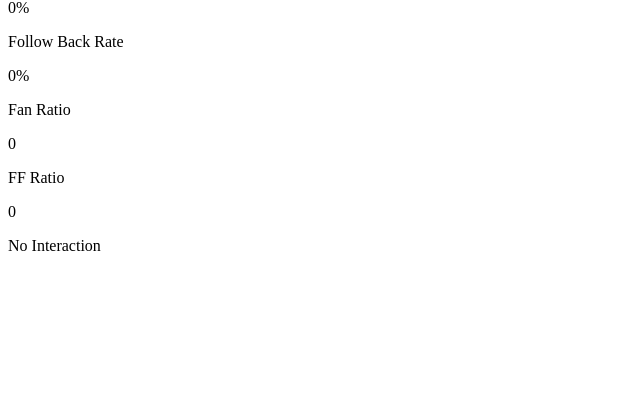
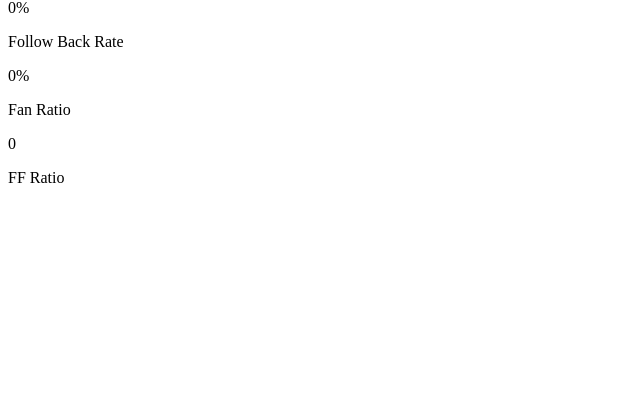
Before and after one commit to KAFKA2306/x, a FastAPI app: page /graph in a window 1280 px wide. Shown: the part 175-571 px from the top of the page, without its empty margins (0-640 px from the left). Run offline with FastAPI, Linux system fonts and the light colour scheme; parts of the project's set-up code (start-up, migrations or seed data) failed here and were passed over.

Commit message:
fix: filter @mentions from keywords, remove broken no-interaction feature

```diff
--- a/src/analytics/graph.py
+++ b/src/analytics/graph.py
@@ -1,11 +1,10 @@
-from typing import Dict, List, Set
+from typing import Dict, List
 
 
 class GraphAnalytics:
-    def __init__(self, followers: List[str], following: List[str], mentioned_users: Set[str] = None):
+    def __init__(self, followers: List[str], following: List[str]):
         self.followers = set(followers)
         self.following = set(following)
-        self.mentioned_users = mentioned_users or set()
 
     def analyze_graph(self) -> Dict[str, any]:
         non_followers = self.following - self.followers
@@ -19,8 +18,6 @@ class GraphAnalytics:
         fan_ratio = len(fans) / total_followers * 100 if total_followers else 0
         follower_following_ratio = total_followers / total_following if total_following else 0
 
-        no_interaction = non_followers - self.mentioned_users
-
         return {
             "stats": {
                 "total_followers": total_followers,
@@ -31,9 +28,7 @@ class GraphAnalytics:
                 "follow_back_rate": round(follow_back_rate, 1),
                 "fan_ratio": round(fan_ratio, 1),
                 "ff_ratio": round(follower_following_ratio, 2),
-                "no_interaction_count": len(no_interaction),
             },
             "non_followers_sample": list(non_followers)[:10],
             "fans_sample": list(fans)[:10],
-            "no_interaction_sample": list(no_interaction)[:20],
         }
--- a/src/analytics/interests.py
+++ b/src/analytics/interests.py
@@ -28,13 +28,17 @@ STOP_WORDS = {
 }
 
 
+
+
+
 def extract_interests(texts: List[str]) -> Dict[str, any]:
     all_text = " ".join(texts)
 
     hashtags = re.findall(r"#(\w+)", all_text)
     hashtag_counts = Counter(hashtags)
 
-    words = re.findall(r"\b\w{4,}\b", all_text.lower())
+    text_no_mentions = re.sub(r"@\w+", "", all_text)
+    words = re.findall(r"\b\w{4,}\b", text_no_mentions.lower())
     filtered_words = [w for w in words if w not in STOP_WORDS]
     word_counts = Counter(filtered_words)
 
--- a/src/web/app.py
+++ b/src/web/app.py
@@ -33,13 +33,9 @@ followers = load_user_list(followers_file)
 following = load_user_list(following_file)
 likes = load_likes(like_file) if os.path.exists(like_file) else []
 
-mentioned_users = set()
-for t in tweets:
-    mentioned_users.update(t.mentions)
-
 audience_analytics = AudienceAnalytics(tweets) if tweets else None
 efficiency_analytics = EfficiencyAnalytics(tweets) if tweets else None
-graph_analytics = GraphAnalytics(followers, following, mentioned_users)
+graph_analytics = GraphAnalytics(followers, following)
 likes_interests = analyze_likes_interests(likes) if likes else None
 tweets_interests = analyze_tweets_interests(tweets) if tweets else None
 
--- a/src/web/templates/partials/graph.html
+++ b/src/web/templates/partials/graph.html
@@ -2,7 +2,7 @@
     <div class="relative h-48">
         <canvas id="followChart"></canvas>
     </div>
-    <div class="grid grid-cols-2 gap-3">
+    <div class="grid grid-cols-3 gap-3">
         <div class="bg-dark-700/50 rounded-xl p-4 text-center">
             <p class="text-2xl font-bold text-violet-400">{{ graph.stats.follow_back_rate }}%</p>
             <p class="text-xs text-gray-400 mt-1">Follow Back Rate</p>
@@ -14,10 +14,6 @@
         <div class="bg-dark-700/50 rounded-xl p-4 text-center">
             <p class="text-2xl font-bold text-cyan-400">{{ graph.stats.ff_ratio }}</p>
             <p class="text-xs text-gray-400 mt-1">FF Ratio</p>
-        </div>
-        <div class="bg-dark-700/50 rounded-xl p-4 text-center">
-            <p class="text-2xl font-bold text-rose-400">{{ graph.stats.no_interaction_count }}</p>
-            <p class="text-xs text-gray-400 mt-1">No Interaction</p>
         </div>
     </div>
 </div>
```
